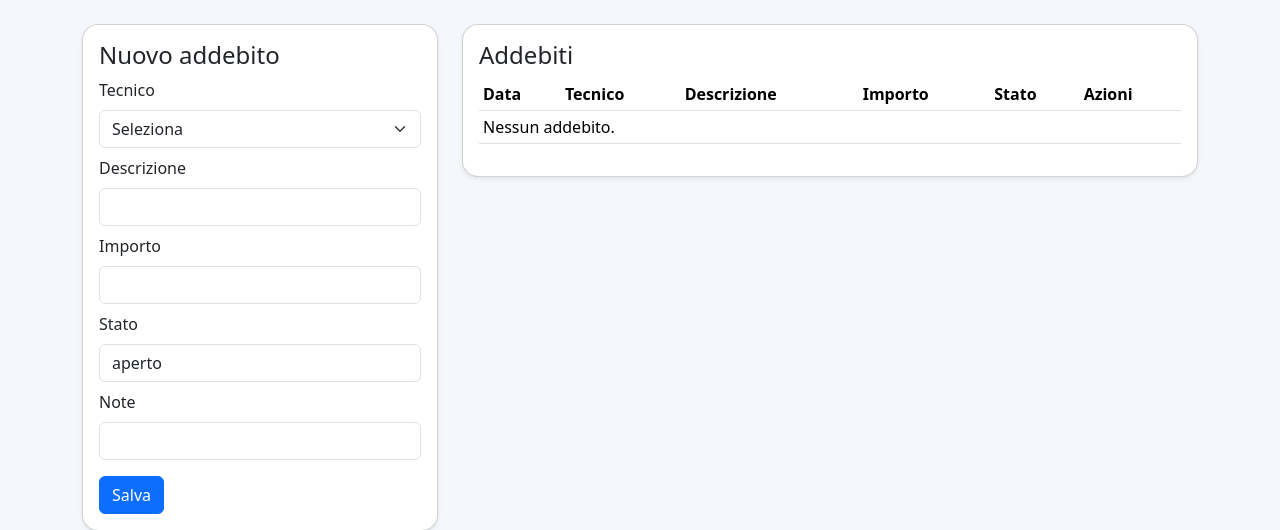
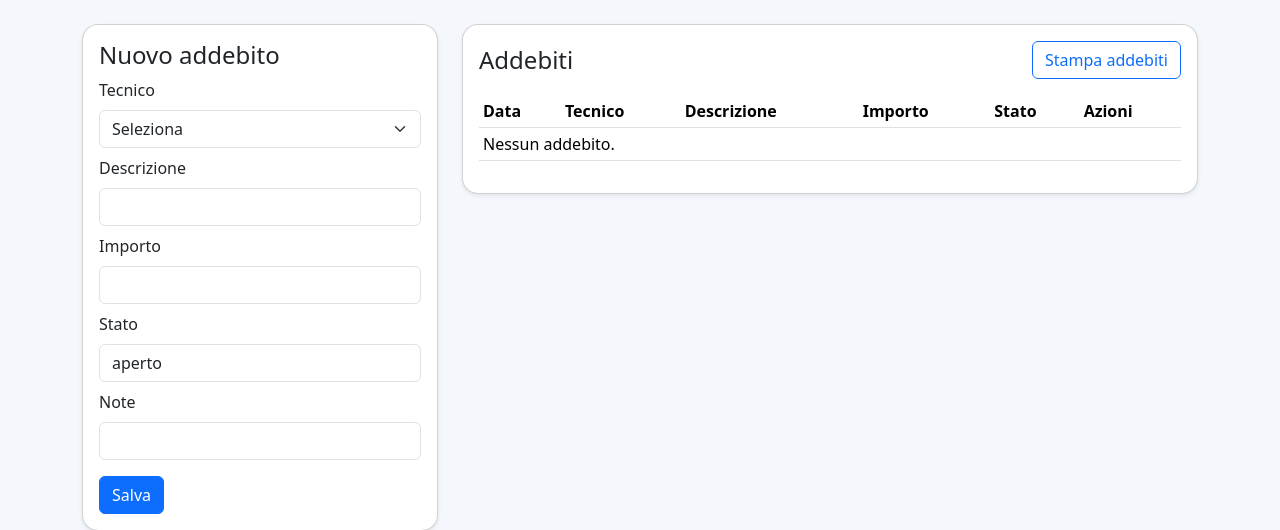
Before and after one commit to operativoei-png/evosrls, a Flask app: page /charges in a window 1280 px wide. Shown: the part 56-586 px from the top of the page. Run offline with Flask 3, Linux system fonts and the light colour scheme; a user stored in the database is signed in.

Commit message:
Update charges.html

```diff
--- a/templates/charges.html
+++ b/templates/charges.html
@@ -28,7 +28,11 @@
   <div class="col-lg-8">
     <div class="card shadow-sm">
       <div class="card-body">
-        <h4>Addebiti</h4>
+        <div class="d-flex justify-content-between align-items-center mb-3">
+          <h4 class="mb-0">Addebiti</h4>
+          <a class="btn btn-outline-primary" target="_blank" href="{{ url_for('charges_print') }}">Stampa addebiti</a>
+        </div>
+
         <div class="table-responsive">
           <table class="table table-sm">
             <thead><tr><th>Data</th><th>Tecnico</th><th>Descrizione</th><th>Importo</th><th>Stato</th><th>Azioni</th></tr></thead>
```
